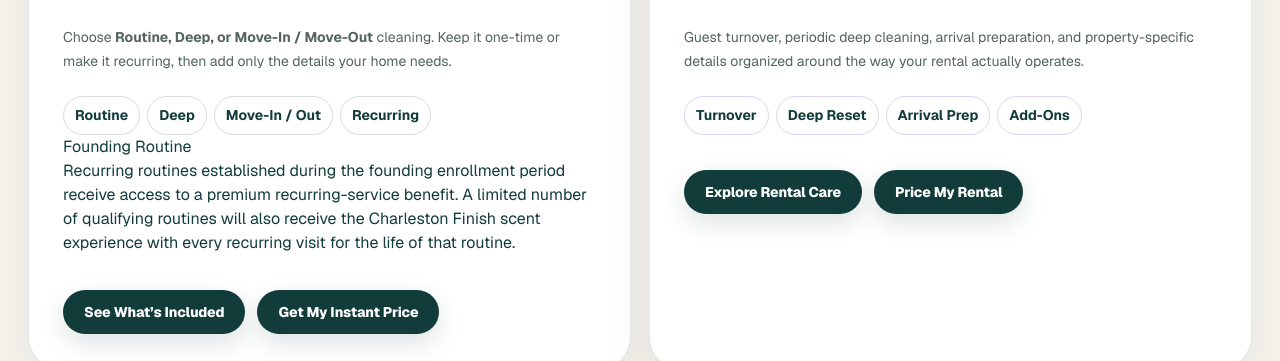
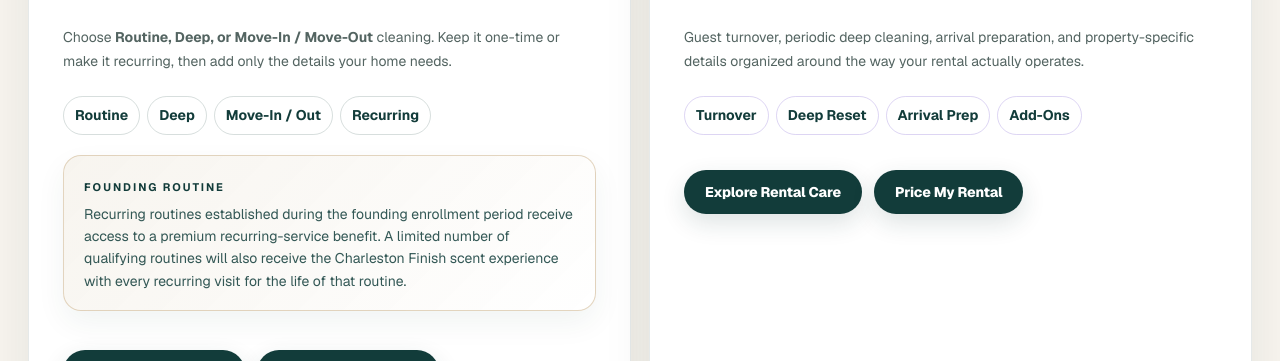
Before and after one commit to christophercompton843/charleston-clean-routine, a Next.js app: page / in a window 1280 px wide. Shown: the part 1920-2281 px from the top of the page. Built offline with nearby package versions, Linux system fonts and the light colour scheme.

Commit message:
Style Founding Routine premium benefit

```diff
--- a/app/globals.css
+++ b/app/globals.css
@@ -1802,3 +1802,32 @@ footer { padding: 72px max(28px, calc((100vw - 1320px) / 2)) 32px; background: v
     flex-basis: 54px;
   }
 }
+
+
+/* Founding Routine: premium recurring benefit, intentionally not styled like a promotion. */
+.founding-routine-note {
+  margin: 20px 0 4px;
+  padding: 18px 20px;
+  border: 1px solid rgba(215, 195, 165, .7);
+  border-radius: 18px;
+  background: linear-gradient(135deg, rgba(247, 244, 238, .96), rgba(255, 255, 255, .9));
+  box-shadow: 0 12px 30px rgba(18, 60, 58, .06);
+}
+.founding-routine-note > span {
+  display: inline-block;
+  margin-bottom: 7px;
+  color: #123c3a;
+  font-size: 11px;
+  font-weight: 700;
+  letter-spacing: .18em;
+  text-transform: uppercase;
+}
+.founding-routine-note p {
+  margin: 0;
+  color: rgba(18, 60, 58, .86);
+  font-size: 14px;
+  line-height: 1.6;
+}
+.estimator-founding-note {
+  margin-top: 16px;
+}
```
